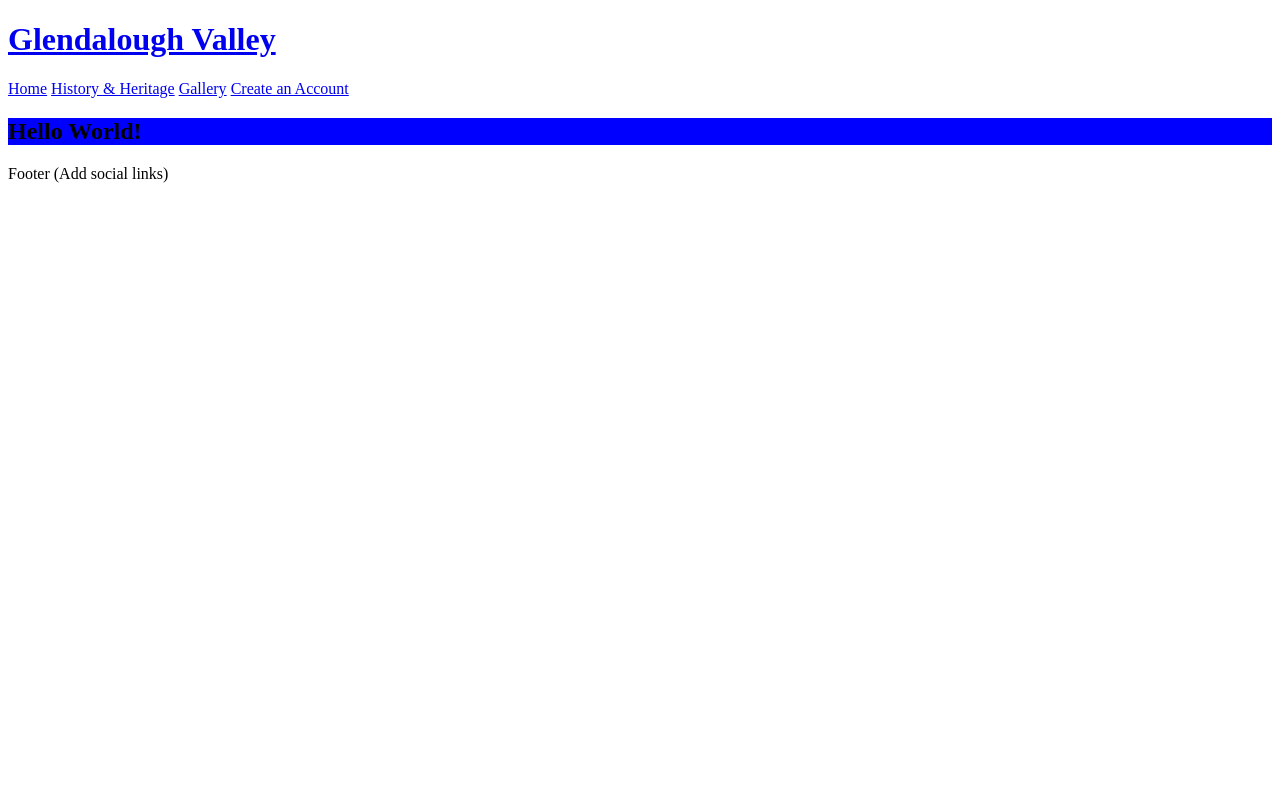
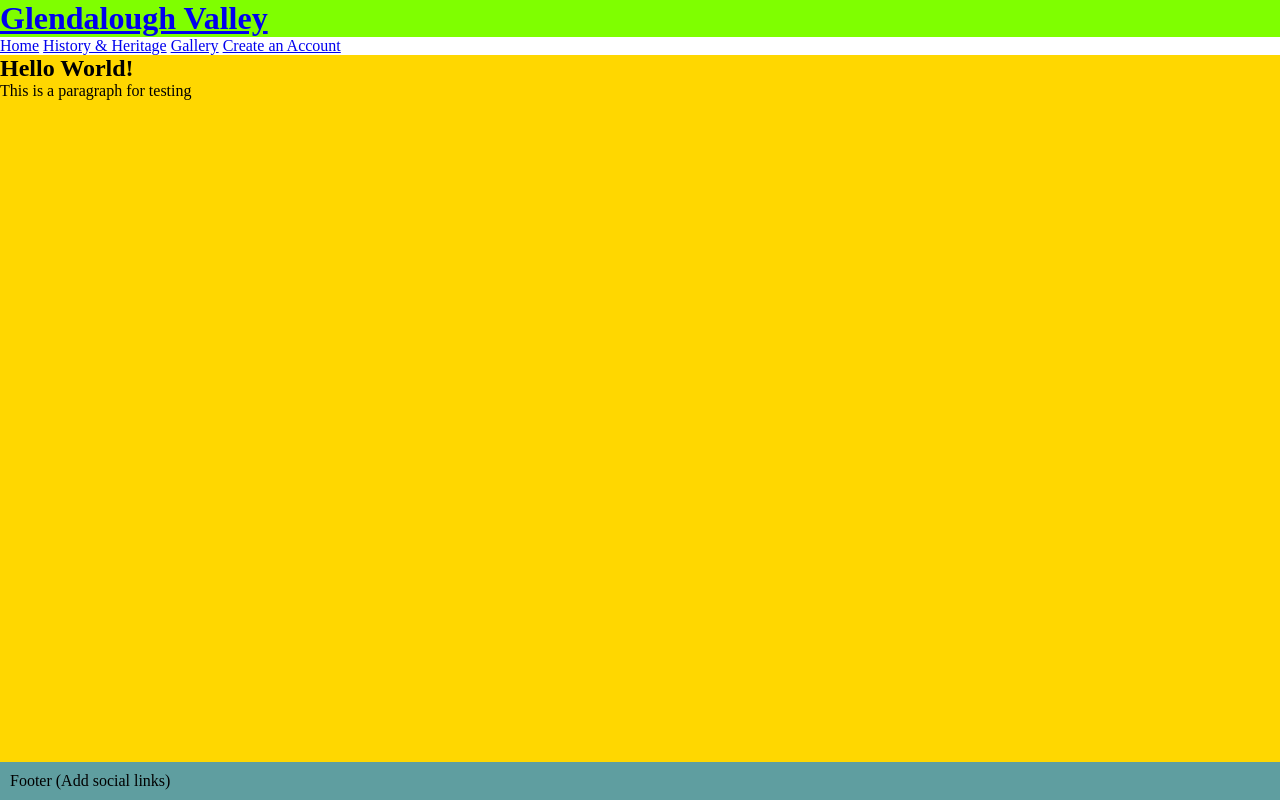
Before and after one commit to MarcusFDev/glendalough-project1, a plain HTML site: page index.html in a window 1280 px wide. Drawn offline with Linux system fonts and the light colour scheme.

Commit message:
Added: CSS styling to push footer to bottom page

```diff
--- a/assets/css/style.css
+++ b/assets/css/style.css
@@ -1,3 +1,32 @@
+/* Wildcard selector to override default styles given to the browser */
+* {
+    padding: 0;
+    margin: 0;
+    box-sizing: border-box;
+}
+
+/* General Page Styles */
+body {
+    display: flex;
+    flex-direction: column;
+    min-height: 100vh;
+}
+
+/* Header */
+header {
+    background-color: chartreuse;
+}
+
+/* Main Content */
 main {
-    background-color: blue;
+    background-color: gold;
+    /* Makes this element take up extra space to push the footer element down page */
+    flex: 1 0 auto;
+
 }
+
+/* Footer */
+footer {
+    background-color: cadetblue;
+    padding: 10px;
+}
--- a/index.html
+++ b/index.html
@@ -4,8 +4,14 @@
 <head>
     <meta charset="UTF-8">
     <meta name="viewport" content="width=device-width, initial-scale=1.0">
+    <!--Tags for search engines-->
+    <meta name="description"
+        content="Glendalough Valley. A Website dedicated to the beautiful Glendalough situated in the Wicklow Mountains National Park">
+    <meta name="keywords"
+        content="glendalough valley, glendalough, national park, Wicklow, Ireland, nature, walking, trail">
     <title>Glendalough Valley</title>
 
+    <!--Favicon-->
     <link rel="apple-touch-icon" sizes="180x180" href="assets/images/favicon/apple-touch-icon.png">
     <link rel="icon" type="image/png" sizes="32x32" href="assets/images/favicon/favicon-32x32.png">
     <link rel="icon" type="image/png" sizes="16x16" href="assets/images/favicon/favicon-16x16.png">
@@ -29,8 +35,12 @@
 
     <main>
         <section>
-            <h2>Hello World!</h2>
+            <div>
+                <h2>Hello World!</h2>
+                <p>This is a paragraph for testing</p>
+            </div>
         </section>
+
     </main>
 
     <footer>
```
